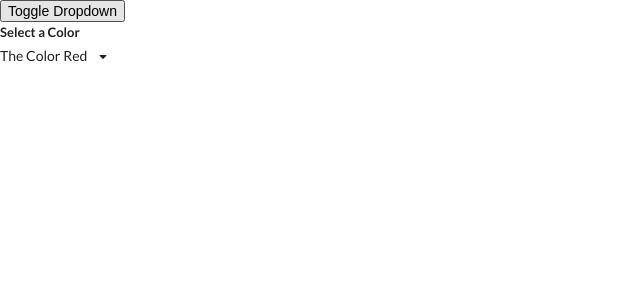
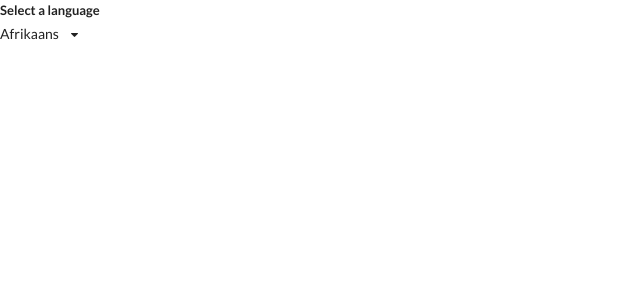
Before and after one commit to sheridp2/react-widget, a React (Create React App) app: page / in a window 1280 px wide. Shown: the top 300 px of the page, without its empty margins (0-640 px from the left). Built offline with nearby package versions, Linux system fonts and the light colour scheme.

Commit message:
translate widget scaffolding added and dropdown component reused

```diff
--- a/src/App.js
+++ b/src/App.js
@@ -2,6 +2,7 @@
 import Accordion from './components/Accordion'
 import Search from './components/Search'
 import Dropdown from './components/Dropdown'
+import Translate from './components/Translate'
 
 const items = [
   {
@@ -34,18 +35,11 @@
 ]
 
 export default () => {
-  const [selected, setSelected] = useState(options[0])
-  const [showDropdown, setShowDropdown] = useState(true)
+
+
    return(
      <div>
-       <button onClick={() => setShowDropdown(!showDropdown)}>Toggle Dropdown</button>
-       {showDropdown ?
-      <Dropdown
-        selected={selected}
-        onSelectedChange={setSelected}
-        options={options}
-        /> : null
-      }
+       <Translate />
      </div>
    )
 }
--- a/src/components/Dropdown.js
+++ b/src/components/Dropdown.js
@@ -1,6 +1,6 @@
 import React, { useState, useEffect, useRef } from 'react'
 
-const Dropdown = ({ options, selected, onSelectedChange }) =>{
+const Dropdown = ({ label, options, selected, onSelectedChange }) =>{
   const [open, setOpen] = useState(false)
   const ref = useRef()
 
@@ -38,7 +38,7 @@
   return(
     <div ref={ref} className="ui form">
       <div className= "field">
-        <label className="label">Select a Color</label>
+        <label className="label">{label}</label>
         <div onClick={() => setOpen(!open)} className={`ui seletion dropdown ${open ? 'visible active' : ''}`}>
           <div className="text">{selected.label}</div>
           <i className="dropdown icon"></i>
--- /dev/null
+++ b/src/components/Translate.js
@@ -0,0 +1,33 @@
+import React , { useState } from 'react'
+import Dropdown from './Dropdown'
+
+const options = [
+  {
+    label: 'Afrikaans',
+    value: 'af'
+  },
+  {
+    label: 'Arabic',
+    value: 'ar'
+  },
+  {
+    label: 'Hindi',
+    value: 'hi'
+  }
+]
+
+const Translate = () => {
+  const [language, setLanguage] = useState(options[0])
+
+  return(
+    <div>
+      <Dropdown
+        label="Select a language"
+        selected={language}
+        onSelectedChange={setLanguage}
+        options={options} />
+    </div>
+  );
+}
+
+export default Translate
```
